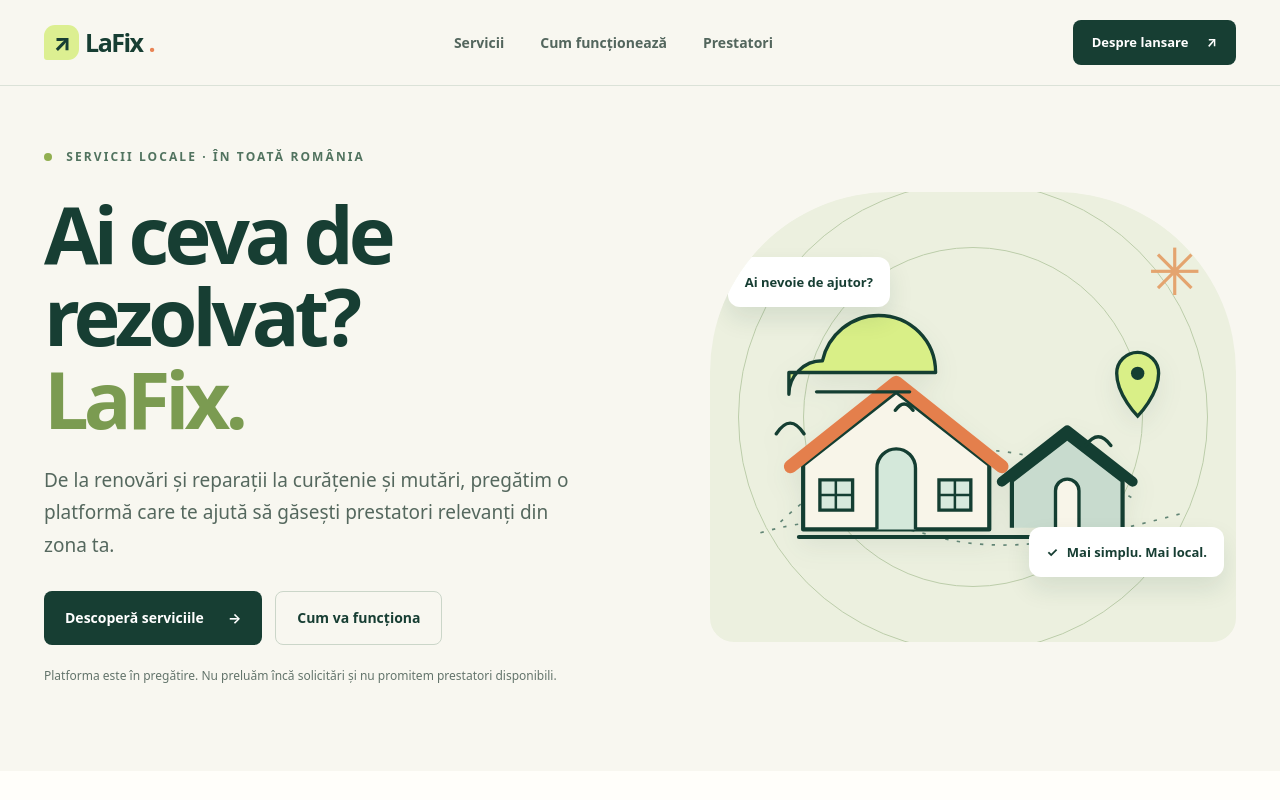
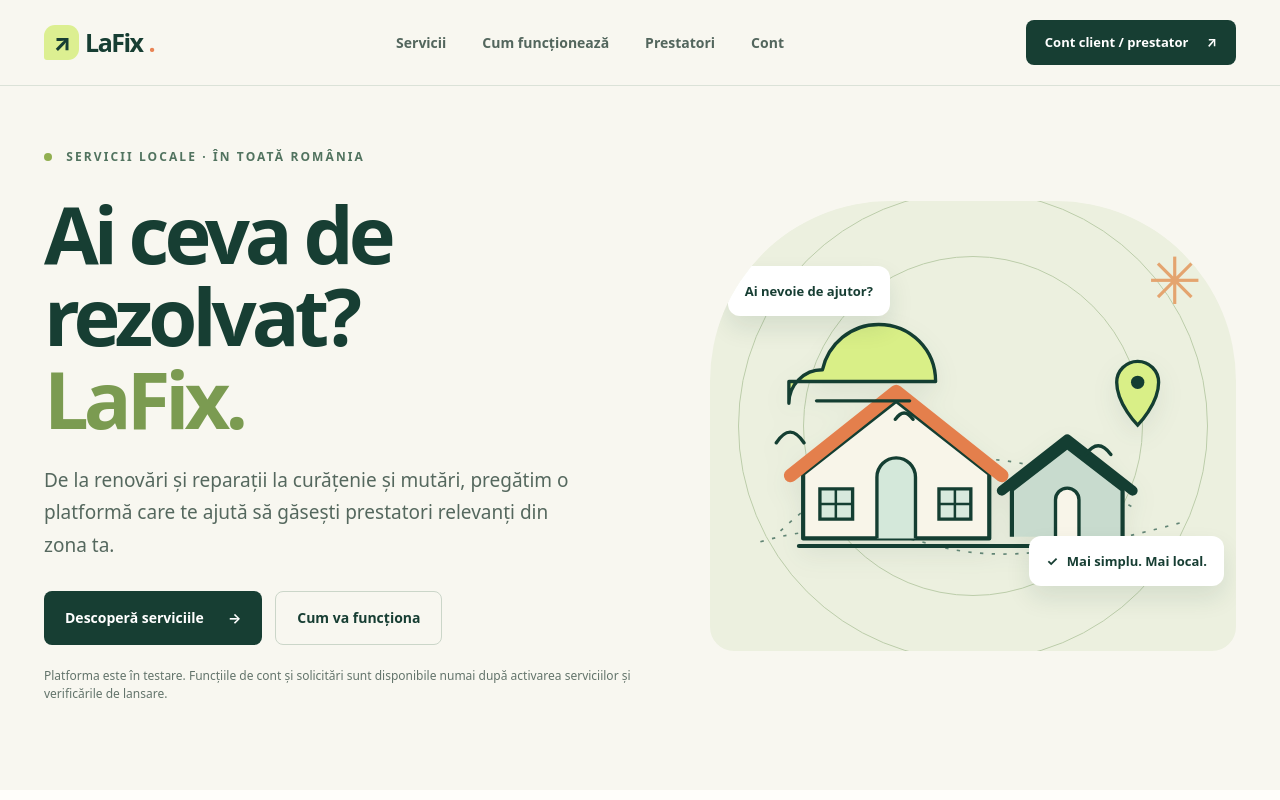
Before and after one commit to andreibozan/lafix.ro, a plain HTML site: page apps/site/index.html in a window 1280 px wide. Shown: the top 800 px of the page. Drawn offline with Linux system fonts and the light colour scheme.

Commit message:
feat(site): link marketplace customer/provider portal from nationwide homepage

```diff
--- a/apps/site/index.html
+++ b/apps/site/index.html
@@ -11,9 +11,9 @@
   <link rel="stylesheet" href="styles.css" />
 </head>
 <body>
- <header class="header"><div class="container nav"><a class="logo" href="#acasa" aria-label="LaFix acasă"><span class="mark">↗</span> LaFix<span class="orange">.</span></a><nav aria-label="Navigare principală"><a href="#servicii">Servicii</a><a href="#cum-functioneaza">Cum funcționează</a><a href="#prestatori">Prestatori</a></nav><a href="#lansare" class="top-action">Despre lansare <span aria-hidden="true">↗</span></a></div></header>
+ <header class="header"><div class="container nav"><a class="logo" href="#acasa" aria-label="LaFix acasă"><span class="mark">↗</span> LaFix<span class="orange">.</span></a><nav aria-label="Navigare principală"><a href="#servicii">Servicii</a><a href="#cum-functioneaza">Cum funcționează</a><a href="#prestatori">Prestatori</a><a href="/cont.html">Cont</a></nav><a href="/cont.html" class="top-action">Cont client / prestator <span aria-hidden="true">↗</span></a></div></header>
  <main id="acasa">
-  <section class="hero container"><div class="hero-text"><p class="eyebrow"><span class="dot"></span> SERVICII LOCALE · ÎN TOATĂ ROMÂNIA</p><h1>Ai ceva de rezolvat?<br><em>LaFix.</em></h1><p class="lead">De la renovări și reparații la curățenie și mutări, pregătim o platformă care te ajută să găsești prestatori relevanți din zona ta.</p><div class="hero-actions"><a href="#servicii" class="btn primary">Descoperă serviciile <span aria-hidden="true">→</span></a><a href="#cum-functioneaza" class="btn secondary">Cum va funcționa</a></div><p class="subtle">Platforma este în pregătire. Nu preluăm încă solicitări și nu promitem prestatori disponibili.</p></div><div class="art" aria-hidden="true"><div class="ring ring-one"></div><div class="ring ring-two"></div><img class="hero-illustration" src="illustrations/locuinte-lafix.svg" width="590" height="410" alt="" decoding="async" fetchpriority="high" /><div class="card-tag">Ai nevoie de ajutor?</div><div class="small-card">✓ <span>Mai simplu. Mai local.</span></div><div class="spark">✳</div></div></section>
+  <section class="hero container"><div class="hero-text"><p class="eyebrow"><span class="dot"></span> SERVICII LOCALE · ÎN TOATĂ ROMÂNIA</p><h1>Ai ceva de rezolvat?<br><em>LaFix.</em></h1><p class="lead">De la renovări și reparații la curățenie și mutări, pregătim o platformă care te ajută să găsești prestatori relevanți din zona ta.</p><div class="hero-actions"><a href="#servicii" class="btn primary">Descoperă serviciile <span aria-hidden="true">→</span></a><a href="#cum-functioneaza" class="btn secondary">Cum va funcționa</a></div><p class="subtle">Platforma este în testare. Funcțiile de cont și solicitări sunt disponibile numai după activarea serviciilor și verificările de lansare.</p></div><div class="art" aria-hidden="true"><div class="ring ring-one"></div><div class="ring ring-two"></div><img class="hero-illustration" src="illustrations/locuinte-lafix.svg" width="590" height="410" alt="" decoding="async" fetchpriority="high" /><div class="card-tag">Ai nevoie de ajutor?</div><div class="small-card">✓ <span>Mai simplu. Mai local.</span></div><div class="spark">✳</div></div></section>
   <section id="servicii" class="services"><div class="container"><div class="section-top"><div><p class="eyebrow">CE PREGĂTIM</p><h2>Servicii pentru <em>viața de zi cu zi.</em></h2></div><p>Categoriile inițiale sunt orientative și vor fi activate treptat, în funcție de prestatorii înscriși.</p></div><div class="cards"><article class="service"><span class="ico lime">⌂</span><h3>Construcții</h3><p>Proiecte și lucrări pentru locuință.</p></article><article class="service"><span class="ico peach">▧</span><h3>Renovări</h3><p>Reamenajări și finisaje interioare.</p></article><article class="service"><span class="ico yellow">⚒</span><h3>Acoperișuri</h3><p>Reparații și lucrări pentru acoperiș.</p></article><article class="service"><span class="ico blue">☀</span><h3>Panouri solare</h3><p>Instalări și întreținere.</p></article><article class="service"><span class="ico lavender">♨</span><h3>Încălzire</h3><p>Instalații și intervenții.</p></article><article class="service"><span class="ico lime">✦</span><h3>Curățenie</h3><p>Curățenie pentru spații și locuințe.</p></article><article class="service"><span class="ico peach">⇢</span><h3>Mutări</h3><p>Ajutor pentru transport și relocare.</p></article><article class="service"><span class="ico yellow">⚙</span><h3>Reparații auto</h3><p>Servicii pentru întreținerea mașinii.</p></article></div></div></section>
   <section id="cum-functioneaza" class="process container"><p class="eyebrow">SIMPLU DIN PRIMUL PAS</p><h2>O solicitare. <em>Mai puțină bătaie de cap.</em></h2><div class="steps"><article><b>01</b><h3>Descrii lucrarea</h3><p>Alegi categoria, localitatea și adaugi câteva detalii despre ce ai nevoie.</p></article><article><b>02</b><h3>Căutăm potrivirea</h3><p>Modelul propus va direcționa cererea către cel mult trei prestatori relevanți.</p></article><article><b>03</b><h3>Compari ofertele</h3><p>Vei putea analiza ofertele primite și decide pe cine contactezi.</p></article></div><p class="note">Acesta este fluxul planificat pentru MVP. Trimiterea cererilor și compararea ofertelor nu sunt încă active.</p></section>
   <section class="provider" id="prestatori"><div class="container provider-inner"><div><p class="eyebrow light">PENTRU PROFESIONIȘTI</p><h2>Lucrezi bine?<br><em>Lasă lucrările să te găsească.</em></h2><p>Pregătim un spațiu dedicat prestatorilor locali, cu profil profesional, solicitări relevante și posibilitatea de a trimite oferte.</p><a class="btn light-btn" href="#lansare">Vezi etapa de lansare <span aria-hidden="true">↗</span></a></div><div class="provider-graphic" aria-hidden="true"><span>LaFix</span><div class="bubble b1">Profil profesional</div><div class="bubble b2">Cereri din zona ta</div><div class="bubble b3">Oferte directe</div></div></div></section>
```
